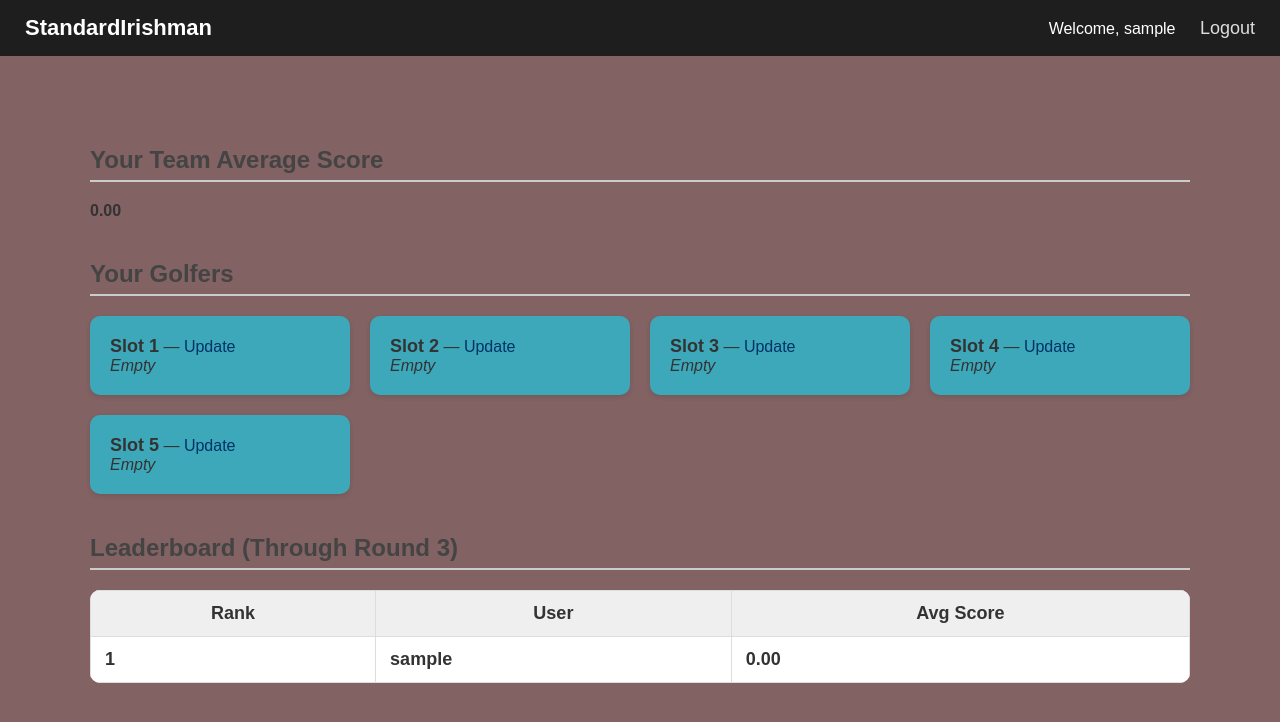
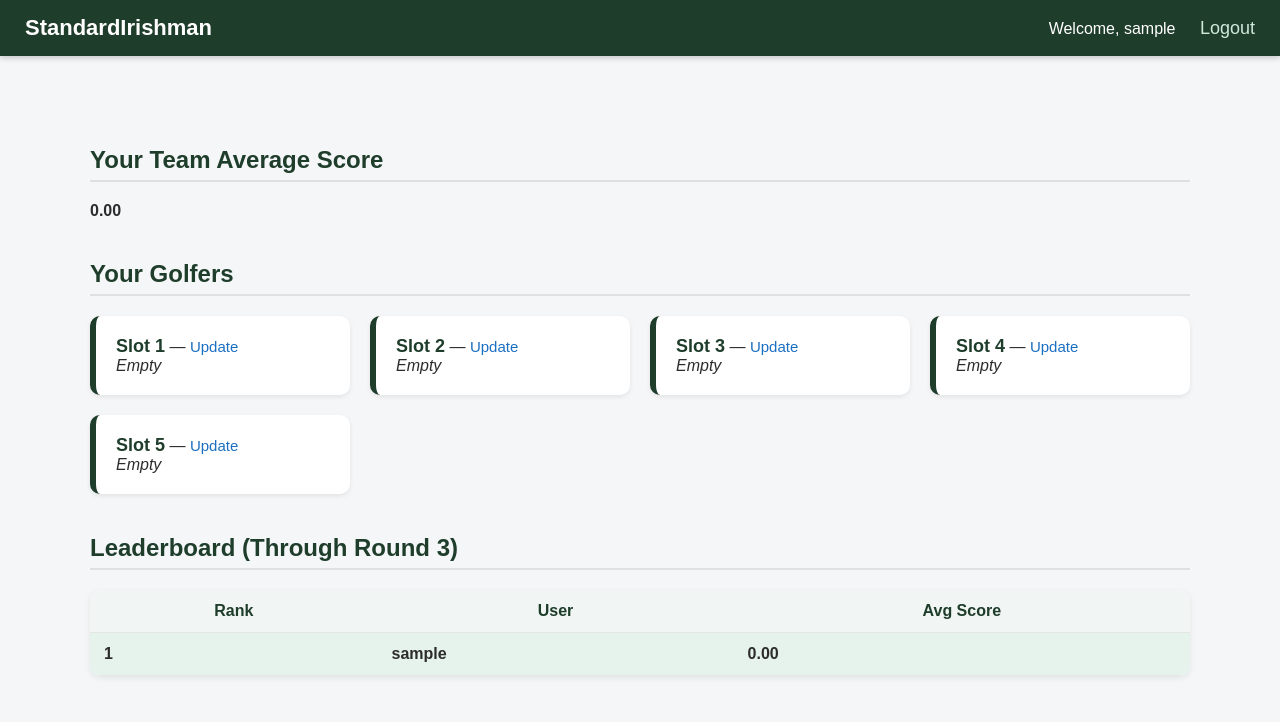
Before and after one commit to oboyle3/Master2026HeadtoHead, a Django app: page /dashboard/ in a window 1280 px wide. Shown: the top 722 px of the page. Run offline with Django 5.2, Linux system fonts and the light colour scheme; the visitor is signed in with stand-in values (Sample User, id 1); data comes from the database, SQL or seed files in the repository; data that the repository does not hold is empty.

Commit message:
styled pages

```diff
--- a/Master2026HeadtoHead/templates/dashboard.html
+++ b/Master2026HeadtoHead/templates/dashboard.html
@@ -3,36 +3,36 @@
 <head>
     <meta charset="UTF-8">
     <title>Dashboard</title>
-
 <style>
     body {
         margin: 0;
         font-family: Arial, sans-serif;
-            background: #826262;
-            color: #333;
+        background: #f4f6f8; /* light neutral background */
+        color: #2c2c2c;
     }
 
     /* ---------------- TOP NAV ---------------- */
     .navbar {
-            background: #1e1e1e;
+        background: #1f3d2b; /* deep green */
         color: white;
         padding: 15px 25px;
         display: flex;
         align-items: center;
         justify-content: space-between;
+        box-shadow: 0 2px 6px rgba(0,0,0,0.2);
     }
     .navbar .left {
         font-size: 22px;
         font-weight: bold;
     }
     .navbar a {
-            color: #ddd;
+        color: #cfe8dc;
         margin-left: 20px;
         text-decoration: none;
         font-size: 18px;
     }
     .navbar a:hover {
-            color: #fff;
+        color: #ffffff;
     }
 
     /* -------------- LAYOUT WRAPPER -------------- */
@@ -44,10 +44,10 @@
 
     /* -------------- SECTION HEADERS -------------- */
     h2 {
-            border-bottom: 2px solid #ccc;
+        border-bottom: 2px solid #e0e0e0;
         padding-bottom: 6px;
         margin-top: 40px;
-            color: #444;
+        color: #1f3d2b;
     }
 
     /* ---------------- SLOT CARDS ---------------- */
@@ -58,18 +58,23 @@
         margin-top: 20px;
     }
     .slot-card {
-            background: rgb(62, 168, 187);
+        background: #ffffff;
         padding: 20px;
         border-radius: 10px;
-            box-shadow: 0 2px 5px rgba(0,0,0,0.1);
+        border-left: 6px solid #1f3d2b;
+        box-shadow: 0 2px 5px rgba(0,0,0,0.08);
     }
     .slot-card strong {
         font-size: 18px;
+        color: #1f3d2b;
     }
     .slot-card a {
-            font-size: 16px;
-            color: #003366;
+        font-size: 15px;
+        color: #1b6fc2;
         text-decoration: none;
+    }
+    .slot-card a:hover {
+        text-decoration: underline;
     }
 
     /* ------------------ TABLE ------------------ */
@@ -80,29 +85,30 @@
         background: white;
         border-radius: 10px;
         overflow: hidden;
-            font-size: 18px;
+        font-size: 16px;
+        box-shadow: 0 2px 6px rgba(0,0,0,0.08);
     }
     th, td {
-            border: 1px solid #ddd;
+        border-bottom: 1px solid #e6e6e6;
         padding: 12px 14px;
     }
     th {
-            background: #efefef;
+        background: #f1f5f3;
+        color: #1f3d2b;
         font-weight: bold;
     }
+    tr:nth-child(even) {
+        background: #fafafa;
+    }
 
-        /* ---------------- FOOTER LOGOUT ------------- */
-        .logout {
-            margin: 40px 0;
-            text-align: center;
-            font-size: 20px;
+    /* Highlight logged-in user row */
+    tr[style*="font-weight:bold"] {
+        background: #e6f2ec !important;
     }
-        .logout a {
-            color: #cc0000;
-            text-decoration: none;
-            font-weight: bold;
-        }
+
 </style>
+
+
 </head>
 
 <body>
```
Lines whose indentation alone changed are shown as unchanged.
